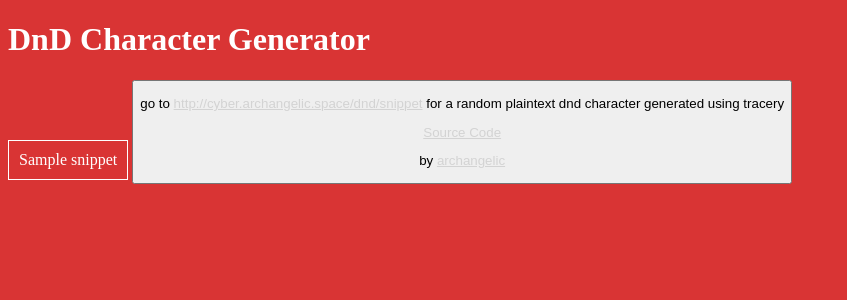
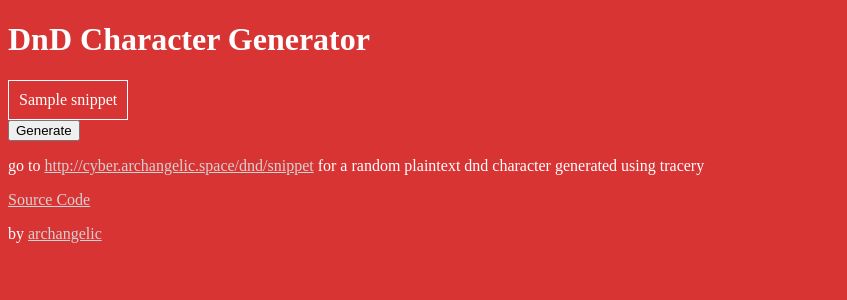
Before and after one commit to archangelic/cyber_hook, a Flask app: template templates/dnd.html in a window 1280 px wide. Shown: the top 300 px of the page, without its empty margins (0-847 px from the left). Run offline with Flask 2, Linux system fonts and the light colour scheme; the template is opened without the code that fills it: most values are stand-ins (such as "Sample title", 1, 10 or a date in 2020).

Commit message:
trying button again

```diff
--- a/templates/dnd.html
+++ b/templates/dnd.html
@@ -31,7 +31,7 @@ a:hover {
     <div class="boxed">
         {{ snippet }}
     </div>
-    <button value="Generate" onClick="window.location.reload();" />
+    <form><input type=button value="Generate" onClick="window.location.reload()"></form>
     <p> go to <a href="http://cyber.archangelic.space/dnd/snippet">http://cyber.archangelic.space/dnd/snippet</a> for a random plaintext dnd character generated using tracery</p>
     <p><a href="https://github.com/archangelic/cyber_hook">Source Code</a></p>
     <p>by <a href="https://cybre.space/@archangelic">archangelic</a></p>
```
